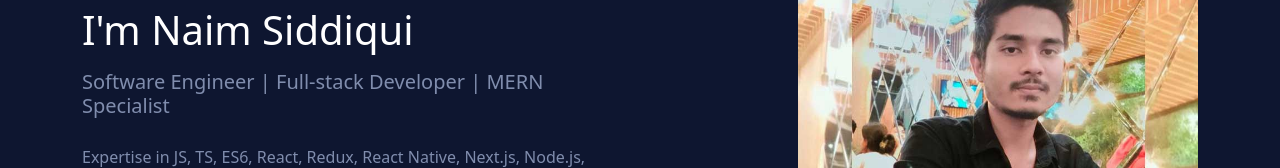
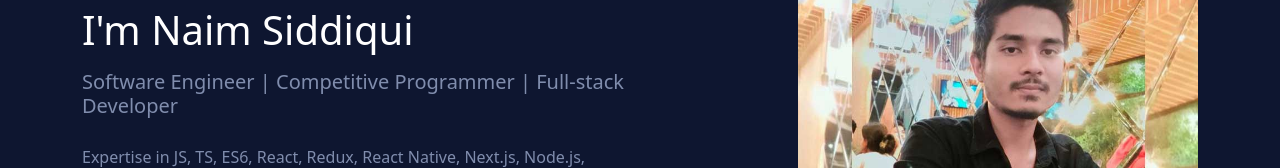
Before and after one commit to naimsiddiquibd/NextJs-Personal-App-v2.0, a Next.js app: page / in a window 1280 px wide. Shown: the part 224-392 px from the top of the page. Built offline with nearby package versions, Linux system fonts and the light colour scheme.

Commit message:
Resume & Title Update

```diff
--- a/components/UI/Hero.jsx
+++ b/components/UI/Hero.jsx
@@ -16,7 +16,7 @@ const Hero = () => {
             <div className={`${classes.hero__content}`}>
               <SectionSubtitle subtitle="Hello" />
               <h2 className="mt-3 mb-3">I&apos;m Naim Siddiqui</h2>
-              <h5 className="mb-4">Software Engineer | Full-stack Developer | MERN Specialist</h5>
+              <h5 className="mb-4">Software Engineer | Competitive Programmer | Full-stack Developer</h5>
               <p>
               Expertise in JS, TS, ES6, React, Redux, React Native, Next.js, Node.js, Express.js, Rest API, MongoDB, Firebase,
               Tailwind, Bootstrap, MUI, GraphQL, Google API, SASS, Payment Gateway, WordPress, AWS, Vue.js, MySQL, Python, Django
@@ -27,7 +27,7 @@ const Hero = () => {
                 </button>
 
                 <button className="secondary__btn">
-                  <Link href="https://drive.google.com/file/d/1bjh-rpu6ZkcVdZ_3Cn4atiahdOX4b4pO/view?usp=sharing">Download CV</Link>
+                  <Link href="https://drive.google.com/file/d/1lpvgaYAVFhxiZS5Mr4U9HsMBJWIgSl1o/view?usp=share_link">Download CV</Link>
                 </button>
               </div>
             </div>
```
